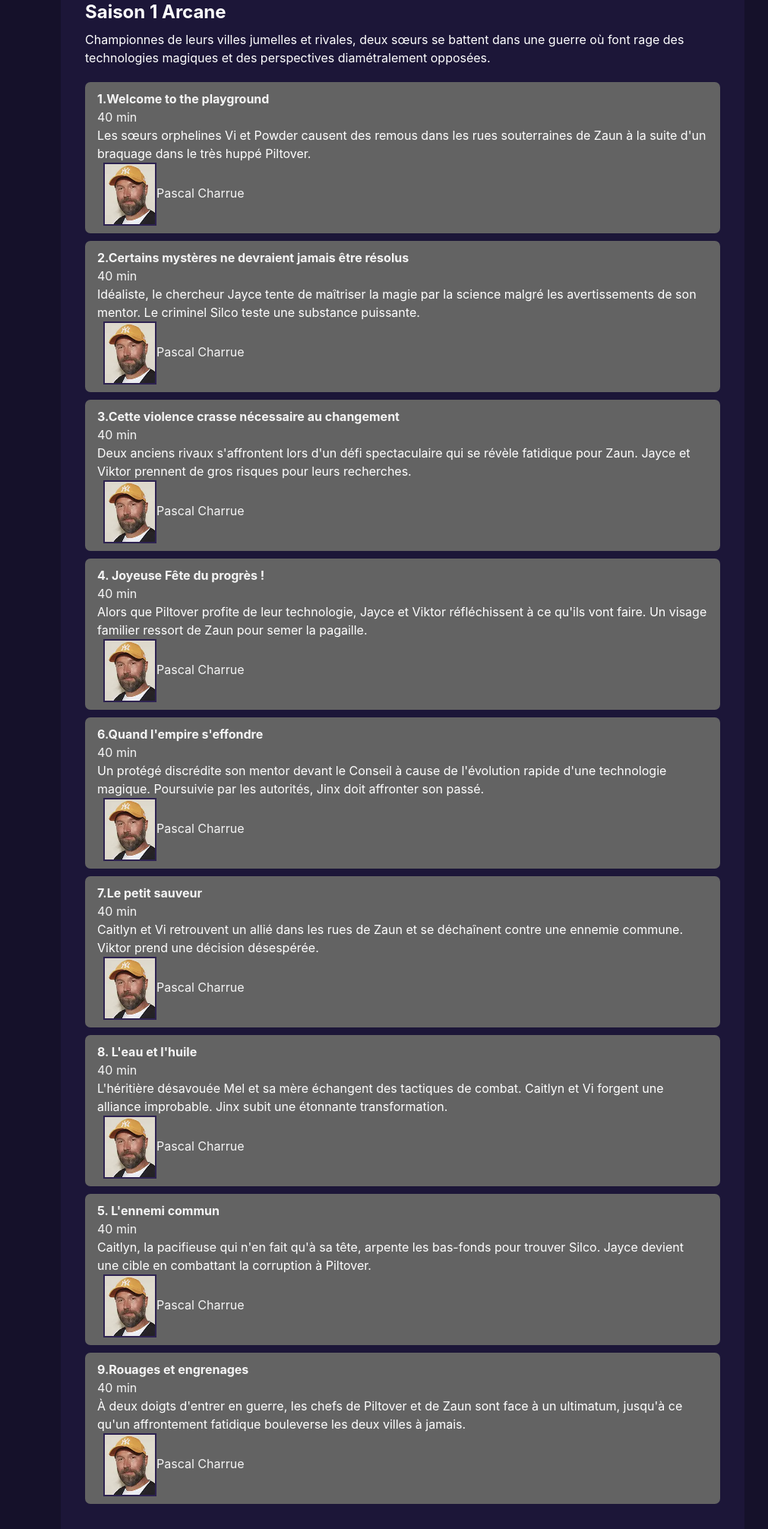
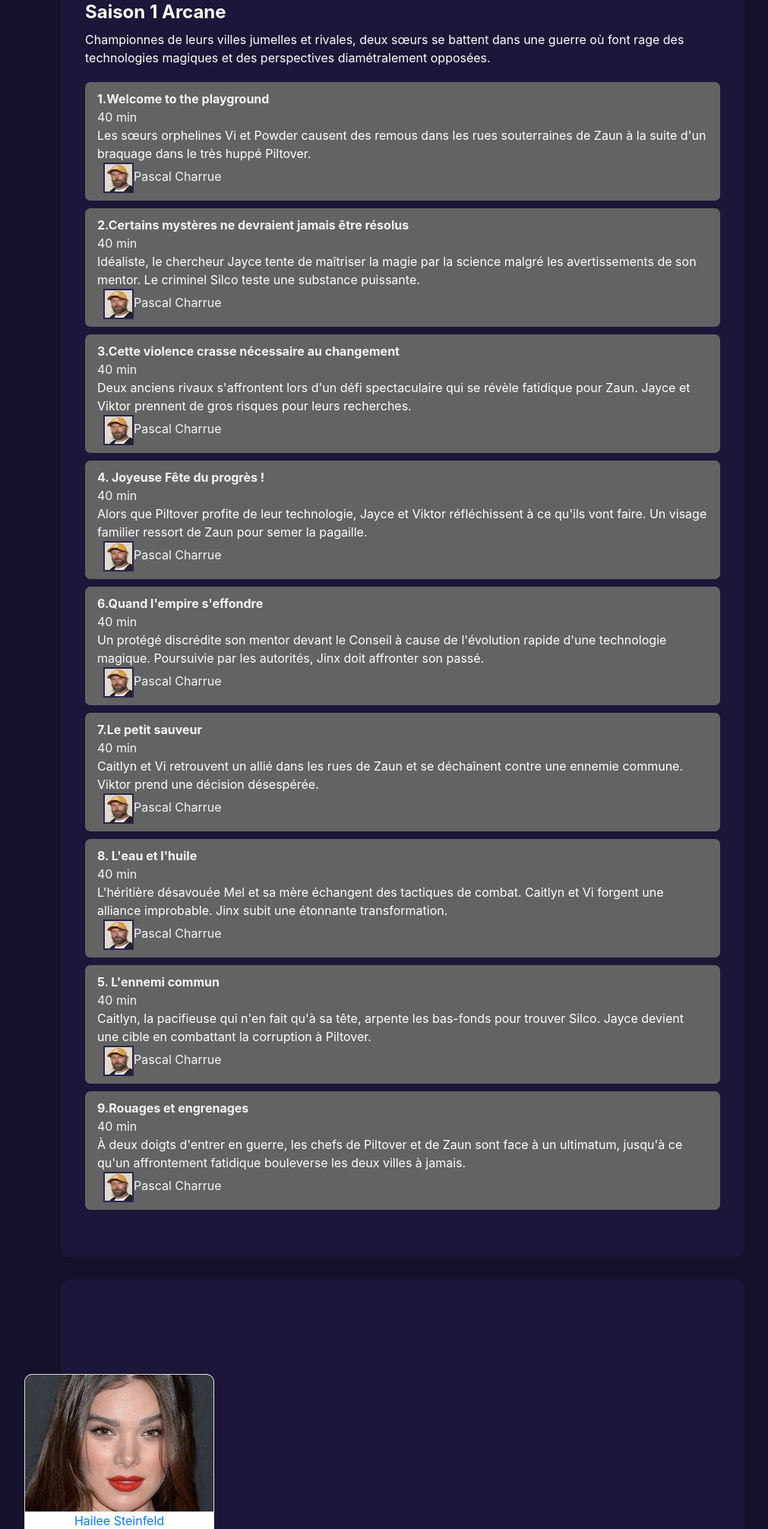
Before and after one commit to Drag-Sama/Web-3, a PHP site: page /showpage.php?serie=Arcane in a window 1280 px wide. Shown: the part 605-2617 px from the top of the page at 76% size, without its empty margins (110-1121 px from the left). Run offline with PHP 8.4, Linux system fonts and the light colour scheme; data comes from the database, SQL or seed files in the repository; some libraries are stand-ins or nearby versions.

Commit message:
dazdza:fgtzeyuc

```diff
--- a/showpage.css
+++ b/showpage.css
@@ -141,8 +141,8 @@ body{
     border-color: #222;
 }
 .img-real{
-    width:70px;
-    height:83px;
+    width:40px;
+    height:40px;
     margin-left:8px;
     border:2px solid #2d2251;
 }
--- a/showpage.php
+++ b/showpage.php
@@ -43,14 +43,11 @@ ob_start();
     <meta charset="UTF-8">
     <meta name="viewport" content="width=device-width, initial-scale=1.0">
     <title>Show Page</title>
-
     <link rel="stylesheet" href="showpage.css">
-
     <link rel="stylesheet" href="https://cdn.jsdelivr.net/npm/bootstrap@4.0.0/dist/css/bootstrap.min.css"
     integrity="sha384-Gn5384xqQ1aoWXA+058RXPxPg6fy4IWvTNh0E263XmFcJlSAwiGgFAW/dAiS6JXm"
     crossorigin="anonymous">
     <link rel="stylesheet" href="showpage.css">
-
     <script src="https://code.jquery.com/jquery-3.2.1.slim.min.js"
         integrity="sha384-KJ3o2DKtIkvYIK3UENzmM7KCkRr/rE9/Qpg6aAZGJwFDMVNA/GpGFF93hXpG5KkN"
         crossorigin="anonymous"></script>
@@ -72,8 +69,12 @@ ob_start();
 
             </div>
             <div class="actors-section">
+                <div class="actor">
                 <div class="cartes">
                     <?php $displayer->displayActeur(); ?>
+
+                    <img class="actor-photo" src="">
+                    <div class="actor-name">Nom de l'acteur </div>
                 </div>
             </div>
         </div>
```
